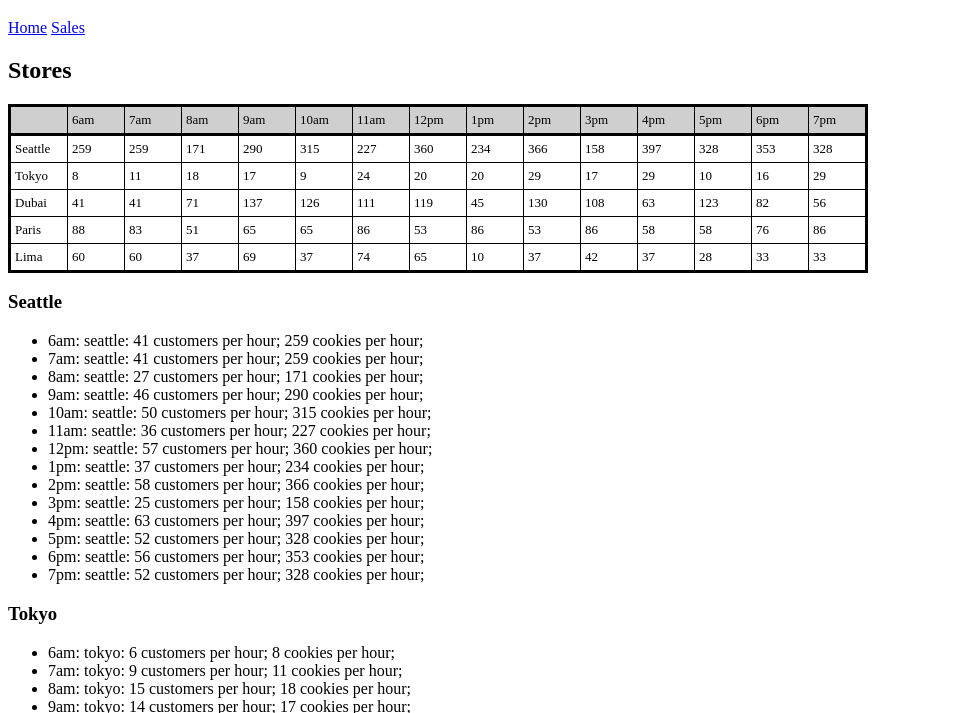
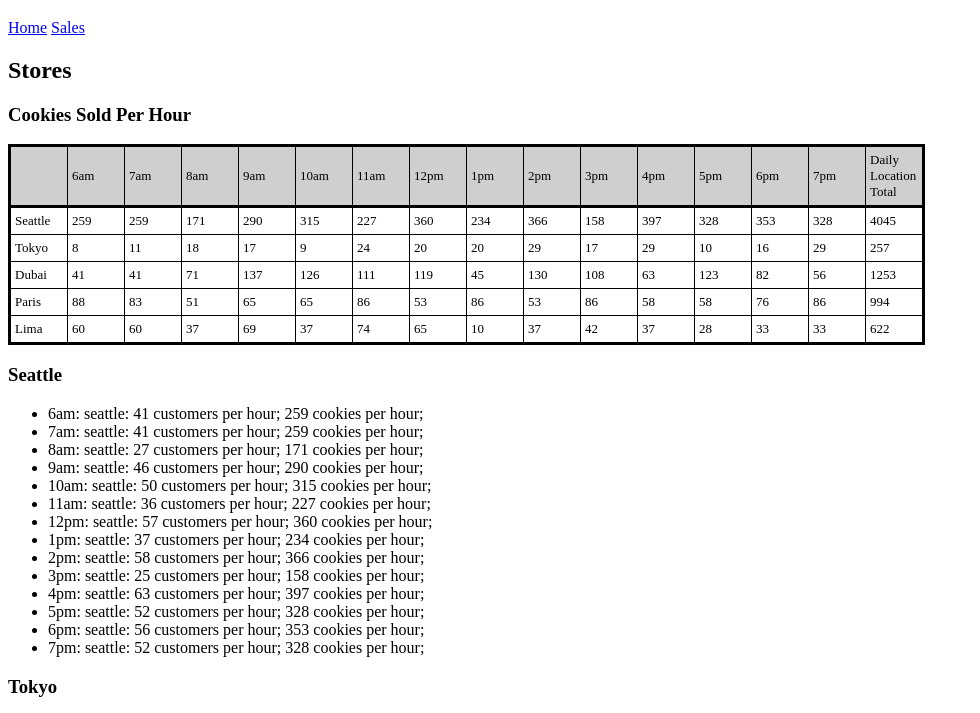
Before and after one commit to PauloMartin90/Cookie-Stand-1, a plain HTML site: page sales.html in a window 1280 px wide. Shown: the part 61-774 px from the top of the page, without its empty margins (0-980 px from the left). Drawn offline with Linux system fonts and the light colour scheme.

Commit message:
add daily total

```diff
--- a/app.js
+++ b/app.js
@@ -1,19 +1,4 @@
 'use strict';
-
-// Stores the min/max hourly customers, and the average cookies per customer, in object properties
-// Uses a method of that object to generate a random number of customers per hour. Objects/Math/random
-// Calculate and store the simulated amounts of cookies purchased for each hour at each location using average cookies purchased and the random number of customers generated
-// Store the results for each location in a separate array… perhaps as a property of the object representing that location
-// Display the values of each array as unordered lists in the browser
-
-// Calculating the sum of these hourly totals; your output for each location should look like this:
-
-// Location 	Min / Cust 	Max / Cust 	Avg Cookie / Sale
-// Seattle 	23 	65 	6.3
-// Tokyo 	3 	24 	1.2
-// Dubai 	11 	38 	3.7
-// Paris 	20 	38 	2.3
-// Lima 	2 	16 	4.6
 
 //var tableBodySeattle = document.getElementById;('Table-body-seattle');
 var hours = ['6am', '7am', '8am', '9am', '10am', '11am', '12pm', '1pm', '2pm', '3pm', '4pm', '5pm', '6pm', '7pm'];
@@ -60,6 +45,10 @@ Store.prototype.displaySeattle = function () {
     var trElement = document.getElementById('Table-body-seattle');
     trElement.appendChild(tdElement);
   }
+  var tdLastElement = document.createElement('td');
+  var trLastElement = document.getElementById('Table-body-seattle');
+  tdLastElement.textContent = this.totalCookiesPerDay;
+  trLastElement.appendChild(tdLastElement);
 };
 Store.prototype.displayTokyo = function () {
   for (var i = 0; i < tokyo.averageCustomersPerHour.length; i++) {
@@ -74,7 +63,29 @@ Store.prototype.displayTokyo = function () {
 
     trElement.appendChild(tdElement);
   }
+  var tdLastElement = document.createElement('td');
+  var trLastElement = document.getElementById('Table-body-tokyo');
+  tdLastElement.textContent = this.totalCookiesPerDay;
+  trLastElement.appendChild(tdLastElement);
 };
+// Store.prototype.displayDubai = function () {
+//   for (var i = 0; i < dubai.averageCustomersPerHour.length; i++) {
+//     //make a td
+//     var tdElement = document.createElement('td');
+
+//     //put shit in it
+//     tdElement.textContent = this.averageCookiesPerHour[i];
+
+//     //locate the section with id=profiles
+//     var trElement = document.getElementById('Table-body-dubai');
+
+//     trElement.appendChild(tdElement);
+//   }
+//   var tdLastElement = document.createElement('td');
+//   var trLastElement = document.getElementById('Table-body-lima');
+//   tdLastElement.textContent = this.totalCookiesPerDay;
+//   trLastElement.appendChild(tdLastElement);
+// };
 Store.prototype.displayDubai = function () {
   for (var i = 0; i < dubai.averageCustomersPerHour.length; i++) {
     //make a td
@@ -88,20 +99,10 @@ Store.prototype.displayDubai = function () {
 
     trElement.appendChild(tdElement);
   }
-};
-Store.prototype.displayDubai = function () {
-  for (var i = 0; i < dubai.averageCustomersPerHour.length; i++) {
-    //make a td
-    var tdElement = document.createElement('td');
-
-    //put shit in it
-    tdElement.textContent = this.averageCookiesPerHour[i];
-
-    //locate the section with id=profiles
-    var trElement = document.getElementById('Table-body-dubai');
-
-    trElement.appendChild(tdElement);
-  }
+  var tdLastElement = document.createElement('td');
+  var trLastElement = document.getElementById('Table-body-dubai');
+  tdLastElement.textContent = this.totalCookiesPerDay;
+  trLastElement.appendChild(tdLastElement);
 };
 Store.prototype.displayParis = function () {
   for (var i = 0; i < paris.averageCustomersPerHour.length; i++) {
@@ -116,6 +117,10 @@ Store.prototype.displayParis = function () {
 
     trElement.appendChild(tdElement);
   }
+  var tdLastElement = document.createElement('td');
+  var trLastElement = document.getElementById('Table-body-paris');
+  tdLastElement.textContent = this.totalCookiesPerDay;
+  trLastElement.appendChild(tdLastElement);
 };
 Store.prototype.displayLima = function () {
   for (var i = 0; i < lima.averageCustomersPerHour.length; i++) {
@@ -130,6 +135,10 @@ Store.prototype.displayLima = function () {
 
     trElement.appendChild(tdElement);
   }
+  var tdLastElement = document.createElement('td');
+  var trLastElement = document.getElementById('Table-body-lima');
+  tdLastElement.textContent = this.totalCookiesPerDay;
+  trLastElement.appendChild(tdLastElement);
 };
 Store.prototype.displayHours = function () {
   //populate the hrs
@@ -147,10 +156,13 @@ Store.prototype.displayHours = function () {
     //storeRow.appendChild(tdElement);
     trElement.appendChild(tdElement);
   }
+  var tdLastElement = document.createElement('td');
+  var trLastElement = document.getElementById('Hours');
+  tdLastElement.textContent = 'Daily Location Total';
+  trLastElement.appendChild(tdLastElement);
 };
 
-//tableBodySeattle.innerHTML = '';
-
+// make the store objects
 var seattle = new Store('seattle', 23, 65, 6.3);
 var tokyo = new Store('tokyo', 3, 24, 1.2);
 var dubai = new Store('dubai', 11, 38, 3.7);
@@ -171,6 +183,7 @@ paris.cookiesPerCustomer();
 lima.cookiesPerCustomer();
 //call the methods
 seattle.displayHours();
+//call the methods
 seattle.displaySeattle();
 tokyo.displayTokyo();
 dubai.displayDubai();
@@ -183,8 +196,6 @@ console.log('tokyo: ', tokyo);
 console.log('dubai: ', dubai);
 console.log('paris: ', paris);
 console.log('lima: ', lima);
-
-
 
 // Make this into a loop
 
--- a/sales.html
+++ b/sales.html
@@ -19,6 +19,7 @@
     </nav>
     <h2>Stores</h2>
     <section>
+      <h3>Cookies Sold Per Hour</h3>
       <table class="minimalistBlack">
         <tbody>
           <thead>
```
